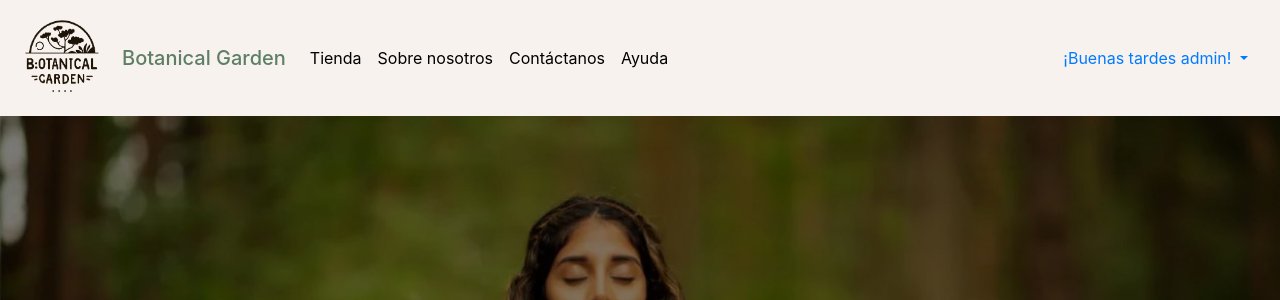
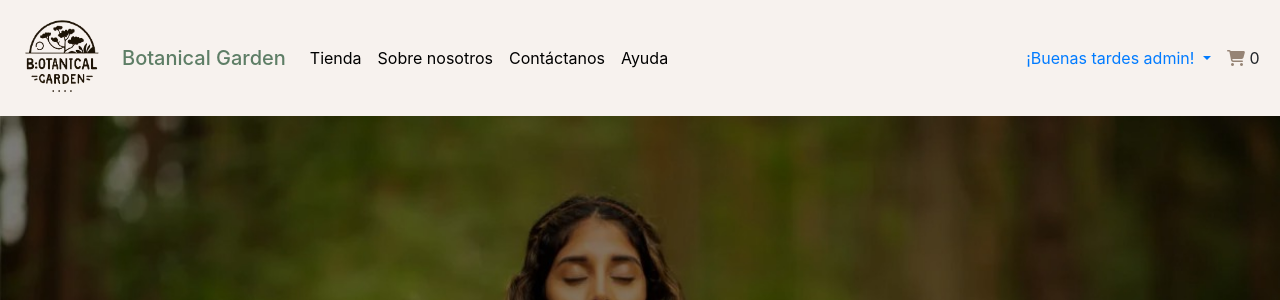
Before and after one commit to OmiHernandez/ProyectoFinal, a PHP site: page /about.php in a window 1280 px wide; the page is wider, and only the part inside the window is pictured. Shown: the top 300 px of that part. Run offline with PHP 8.4, Linux system fonts and the light colour scheme; the visitor is signed in with stand-in values (Sample User, id 1); data that the repository does not hold is empty; some libraries are stand-ins or nearby versions.

Commit message:
Shopping cart icon

```diff
--- a/public_html/index.php
+++ b/public_html/index.php
@@ -2,7 +2,7 @@
 <html lang="es_mx">
 
 <?php
-    $servidor='localhost:33065';
+    $servidor='localhost:3029';
     $cuenta='root';
     $password='';
     $bd='botanical';
--- a/public_html/login.php
+++ b/public_html/login.php
@@ -1,6 +1,7 @@
+<script src="https://kit.fontawesome.com/1d83af7d53.js" crossorigin="anonymous"></script>
 <?php
 
-$servidor='localhost:33065';
+$servidor = 'localhost:3029';
 $cuenta = 'root';
 $password = '';
 $bd = 'botanical';
@@ -335,7 +336,7 @@ session_start();
                         }
                         echo $_SESSION["nombre"] . "!"; ?>
                     </a>
-                    <?php if($_SESSION["nombre"] == "admin"){
+                    <?php if ($_SESSION["nombre"] == "admin") {
                     ?>
                         <div class="dropdown-menu">
                             <a class="dropdown-item" href="altas.php">Cambiar productos</a>
@@ -345,14 +346,22 @@ session_start();
 
                         </div>
                 </div>
+                <div>
+                    <i class="fa-solid fa-cart-shopping" style="color:#968475;"></i>
+                </div>
+                <div>&nbsp;0&nbsp;</div>
             <?php
-                    }else{?>
+                    } else { ?>
                 <div class="dropdown-menu">
-                        <a class="dropdown-item" href="formulario.php">Categorias</a>
+                    <a class="dropdown-item" href="#">Categorias</a>
                     <div class="dropdown-divider"></div>
                     <a class="dropdown-item" href="logout.php"><i class="fa-solid fa-right-from-bracket"></i> Cerrar sesión</a>
                 </div>
         </div>
+        <div>
+        <i class="fa-solid fa-cart-shopping" style="color:#968475;"></i>
+        </div>
+        <div>&nbsp;0</div>
 <?php
                     }
                 }
--- a/public_html/registrar.php
+++ b/public_html/registrar.php
@@ -8,7 +8,7 @@
 <?php
 
 
-$servidor = 'localhost:33065';
+$servidor = 'localhost:3029';
 $cuenta = 'root';
 $password = '';
 $bd = 'botanical';
```
Lines whose indentation alone changed are shown as unchanged.
